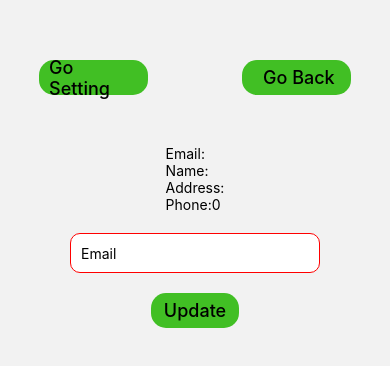
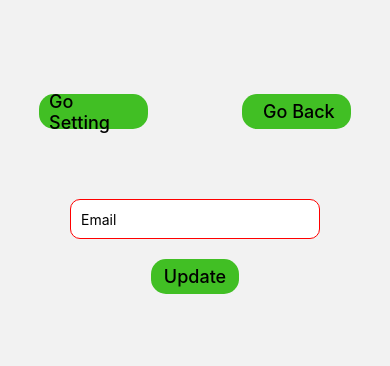
Before and after one commit to tungxixoan/prod_demo, a React Native app: screen /Home in a window 390 px wide. Shown: the part 228-594 px from the top of the page. Built offline with nearby package versions, Linux system fonts and the light colour scheme.

Commit message:
update object in array

```diff
--- a/src/redux/reducers/index.js
+++ b/src/redux/reducers/index.js
@@ -1,7 +1,7 @@
 import{combineReducers} from 'redux'
-import info from './infoReducers'
+import infos from './infoReducers'
 const reducers = combineReducers({
-    personalInfo: info
+    personalInfo: infos
 });
 
 export default (state, action) => reducers(state, action)
--- a/src/redux/reducers/infoReducers.js
+++ b/src/redux/reducers/infoReducers.js
@@ -4,12 +4,12 @@ export const CAP_NHAP_ADDRESS = 'CAP_NHAP_ADDRESS';
 export const CAP_NHAP_PHOME = 'CAP_NHAP_PHOME';
 export const UPDATE_INPUT = 'UPDATE_INPUT';
 
-const initialState = {
+const initialState = [{
   email: '',
   name: '',
   address: '',
   phone: 0,
-};
+}];
 
 export default function actionForReducer(state = initialState, payload) {
   switch (payload.type) {
@@ -22,7 +22,7 @@ export default function actionForReducer(state = initialState, payload) {
     case CAP_NHAP_PHOME:
       return {...state, phone: payload.phone};
     case UPDATE_INPUT:
-      return {...state, email: payload.email, name: payload.name};
+      return [...state,{email: payload.email, name: payload.name}];
     default:
       return state;
   }
--- a/src/view/homeView.js
+++ b/src/view/homeView.js
@@ -10,11 +10,11 @@ import {useDispatch, useSelector} from 'react-redux';
 import {updateEmail} from '../redux/actions/updateAction';
 
 function HomeView({navigation}) {
-  const info = useSelector(state => state.personalInfo);
+  const infos = useSelector(state => state.personalInfo);
   const [email, setEmail] = useState('');
   const dispatch = useDispatch();
   // useEffect(() => {
-    console.log('info: ', info);
+    console.log('info: ', infos);
   // });
   return (
     <View style={styles.container}>
@@ -37,10 +37,15 @@ function HomeView({navigation}) {
         </TouchableOpacity>
       </View>
       <View style={{marginBottom: 20}}>
-        <Text>Email:{info.email}</Text>
+        {infos.map=((info, index)=>{
+          return (
+            <Text> Email: {info.mail}; Name: {info.name}; Address: {info.address}; Phone: {info.phone} </Text>
+          );
+        })}
+        {/* <Text>Email:{info.email}</Text>
         <Text>Name:{info.name}</Text>
         <Text>Address:{info.address}</Text>
-        <Text>Phone:{info.phone}</Text>
+        <Text>Phone:{info.phone}</Text> */}
       </View>
       <View style={{alignItems: 'center'}}>
         <TextInput
```
